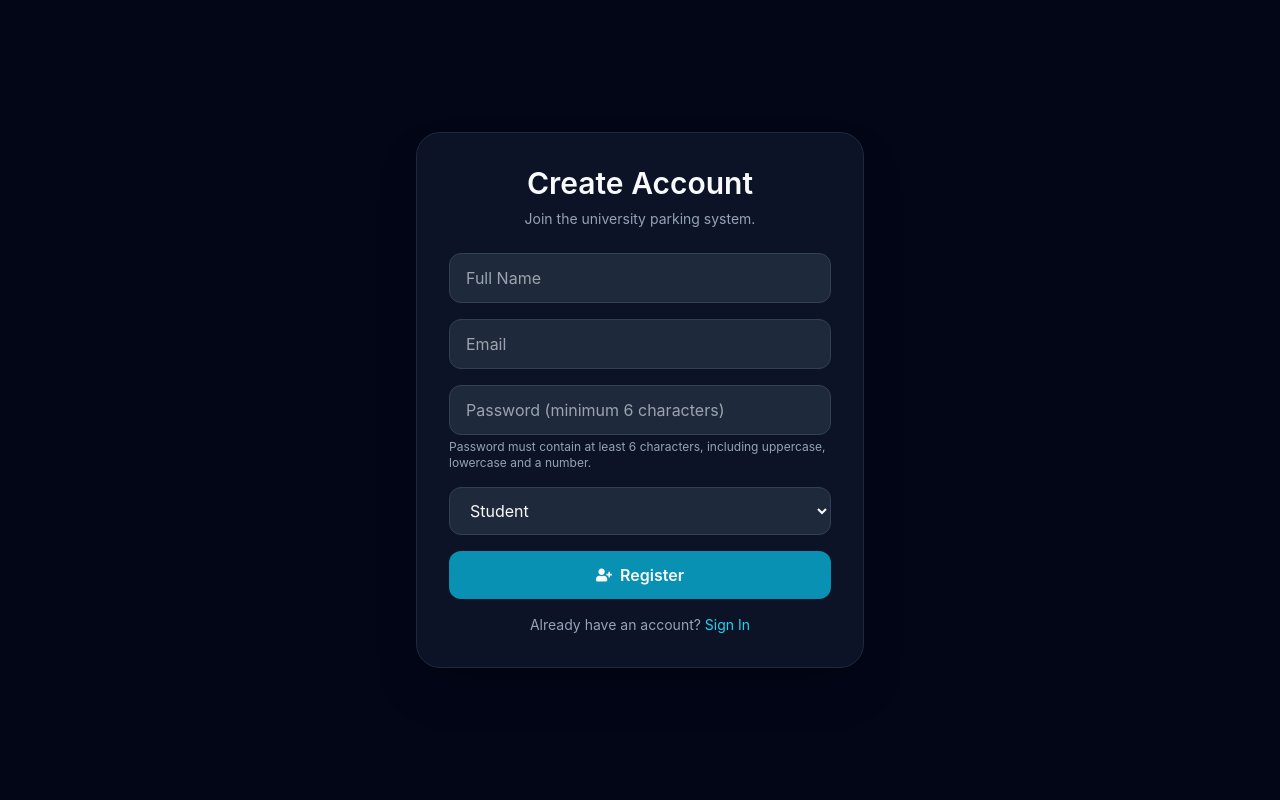
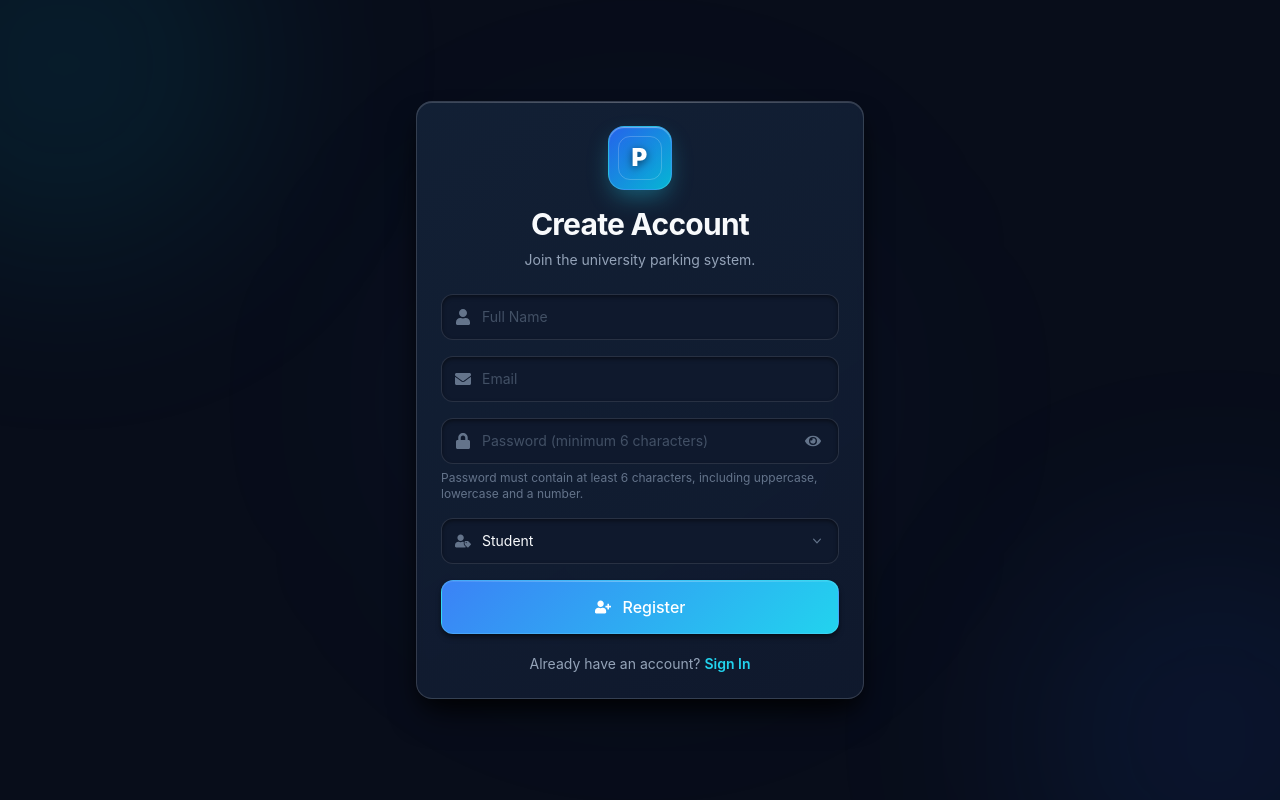
Before and after one commit to kpavith-dev/web-development-project, a React (Vite) app in the folder client/: page /register in a window 1280 px wide. Built offline with nearby package versions, Linux system fonts and the light colour scheme; no server answers.

Commit message:
feat(auth): implement premium 3D login and register pages

```diff
--- a/client/src/pages/LoginPage.jsx
+++ b/client/src/pages/LoginPage.jsx
@@ -1,11 +1,13 @@
 import { useState } from 'react';
 import { Link, useNavigate } from 'react-router-dom';
-import { FaSignInAlt } from 'react-icons/fa';
+import { FaSignInAlt, FaEnvelope, FaLock, FaEye, FaEyeSlash } from 'react-icons/fa';
 import { toast } from 'react-toastify';
 import { useAuth } from '../context/AuthContext';
+import { Card3D, Input, Button } from '../components';
 
 const LoginPage = () => {
   const [form, setForm] = useState({ email: '', password: '' });
+  const [showPassword, setShowPassword] = useState(false);
   const [submitting, setSubmitting] = useState(false);
   const navigate = useNavigate();
   const { login } = useAuth();
@@ -25,25 +27,84 @@ const LoginPage = () => {
   };
 
   return (
-    <div className="flex min-h-screen items-center justify-center bg-slate-950 px-4">
-      <div className="w-full max-w-md rounded-3xl border border-slate-800 bg-slate-900/80 p-8 shadow-2xl">
+    <div className="relative flex min-h-screen items-center justify-center overflow-hidden bg-[#080D1A] px-4 py-12">
+      {/* Ambient cyan and blue glow */}
+      <div className="pointer-events-none absolute -top-32 -left-32 h-96 w-96 rounded-full bg-cyan-500/10 blur-[100px]" />
+      <div className="pointer-events-none absolute -bottom-32 -right-32 h-96 w-96 rounded-full bg-blue-600/10 blur-[100px]" />
+      <div className="pointer-events-none absolute top-1/2 left-1/2 -translate-x-1/2 -translate-y-1/2 h-[450px] w-[450px] rounded-full bg-primary-600/5 blur-[120px]" />
+
+      <Card3D className="relative z-10 w-full max-w-md border-white/10 shadow-3d-lg" elevation="lg">
+        {/* 3D Parking Logo & Header */}
         <div className="mb-6 text-center">
-          <h1 className="text-3xl font-semibold">Welcome Back</h1>
-          <p className="mt-2 text-sm text-slate-400">Sign in to manage your parking reservations.</p>
+          <div className="mx-auto mb-4 flex h-16 w-16 items-center justify-center rounded-2xl bg-gradient-to-br from-blue-600 to-cyan-500 shadow-[0_10px_25px_-5px_rgba(34,211,238,0.4),inset_0_1px_1px_rgba(255,255,255,0.4)] border border-cyan-300/30">
+            <div className="flex h-11 w-11 items-center justify-center rounded-xl bg-canvas-deep/40 backdrop-blur-xs border border-white/20">
+              <span className="text-2xl font-black tracking-wider text-white drop-shadow-[0_2px_4px_rgba(0,0,0,0.6)]">
+                P
+              </span>
+            </div>
+          </div>
+          <h1 className="text-3xl font-bold tracking-tight text-text-main">Welcome Back</h1>
+          <p className="mt-2 text-sm text-text-secondary">Sign in to manage your parking reservations.</p>
         </div>
+
+        {/* Login Form */}
         <form onSubmit={handleSubmit} className="space-y-4">
-          <input type="email" required autoComplete="email" className="w-full rounded-xl border border-slate-700 bg-slate-800 px-4 py-3" placeholder="Email" value={form.email} onChange={(e) => setForm({ ...form, email: e.target.value })} />
-          <input type="password" required minLength="6" autoComplete="current-password" className="w-full rounded-xl border border-slate-700 bg-slate-800 px-4 py-3" placeholder="Password" value={form.password} onChange={(e) => setForm({ ...form, password: e.target.value })} />
-          <button disabled={submitting} className="flex w-full items-center justify-center gap-2 rounded-xl bg-cyan-600 px-4 py-3 font-semibold transition hover:bg-cyan-500 disabled:cursor-not-allowed disabled:opacity-60">
-            <FaSignInAlt />
-            {submitting ? 'Signing In...' : 'Sign In'}
-          </button>
+          <Input
+            type="email"
+            required
+            autoComplete="email"
+            placeholder="Email"
+            value={form.email}
+            onChange={(e) => setForm({ ...form, email: e.target.value })}
+            leftIcon={<FaEnvelope className="text-text-muted" />}
+          />
+          <Input
+            type={showPassword ? 'text' : 'password'}
+            required
+            minLength="6"
+            autoComplete="current-password"
+            placeholder="Password"
+            value={form.password}
+            onChange={(e) => setForm({ ...form, password: e.target.value })}
+            leftIcon={<FaLock className="text-text-muted" />}
+            rightElement={
+              <button
+                type="button"
+                onClick={() => setShowPassword((prev) => !prev)}
+                className="p-1 text-text-muted hover:text-text-main focus:outline-none transition-colors"
+                aria-label={showPassword ? 'Hide password' : 'Show password'}
+              >
+                {showPassword ? <FaEyeSlash className="h-4 w-4" /> : <FaEye className="h-4 w-4" />}
+              </button>
+            }
+          />
+          <Button
+            type="submit"
+            fullWidth
+            variant="primary"
+            size="lg"
+            disabled={submitting}
+            loading={submitting}
+            loadingText="Signing In..."
+            leftIcon={<FaSignInAlt />}
+          >
+            Sign In
+          </Button>
         </form>
-        <p className="mt-4 text-center text-sm text-slate-400">
-          Don&apos;t have an account? <Link className="text-cyan-400" to="/register">Register</Link>
+
+        {/* Footer Navigation */}
+        <p className="mt-5 text-center text-sm text-text-secondary">
+          Don&apos;t have an account?{' '}
+          <Link className="font-semibold text-cyan-400 hover:text-cyan-300 hover:underline transition-colors" to="/register">
+            Register
+          </Link>
         </p>
-        <p className="mt-3 text-center text-sm"><Link className="text-cyan-400" to="/forgot-password">Forgot password?</Link></p>
-      </div>
+        <p className="mt-3 text-center text-sm">
+          <Link className="font-medium text-cyan-400 hover:text-cyan-300 hover:underline transition-colors" to="/forgot-password">
+            Forgot password?
+          </Link>
+        </p>
+      </Card3D>
     </div>
   );
 };
--- a/client/src/pages/RegisterPage.jsx
+++ b/client/src/pages/RegisterPage.jsx
@@ -1,11 +1,13 @@
 import { useState } from 'react';
 import { Link, useNavigate } from 'react-router-dom';
-import { FaUserPlus } from 'react-icons/fa';
+import { FaUserPlus, FaUser, FaEnvelope, FaLock, FaEye, FaEyeSlash, FaUserTag } from 'react-icons/fa';
 import { toast } from 'react-toastify';
 import { useAuth } from '../context/AuthContext';
+import { Card3D, Input, Select, Button } from '../components';
 
 const RegisterPage = () => {
   const [form, setForm] = useState({ name: '', email: '', password: '', role: 'student' });
+  const [showPassword, setShowPassword] = useState(false);
   const [submitting, setSubmitting] = useState(false);
   const navigate = useNavigate();
   const { register } = useAuth();
@@ -36,33 +38,102 @@ const RegisterPage = () => {
   };
 
   return (
-    <div className="flex min-h-screen items-center justify-center bg-slate-950 px-4">
-      <div className="w-full max-w-md rounded-3xl border border-slate-800 bg-slate-900/80 p-8 shadow-2xl">
+    <div className="relative flex min-h-screen items-center justify-center overflow-hidden bg-[#080D1A] px-4 py-12">
+      {/* Ambient cyan and blue glow */}
+      <div className="pointer-events-none absolute -top-32 -left-32 h-96 w-96 rounded-full bg-cyan-500/10 blur-[100px]" />
+      <div className="pointer-events-none absolute -bottom-32 -right-32 h-96 w-96 rounded-full bg-blue-600/10 blur-[100px]" />
+      <div className="pointer-events-none absolute top-1/2 left-1/2 -translate-x-1/2 -translate-y-1/2 h-[450px] w-[450px] rounded-full bg-primary-600/5 blur-[120px]" />
+
+      <Card3D className="relative z-10 w-full max-w-md border-white/10 shadow-3d-lg" elevation="lg">
+        {/* Glowing Campus Parking Emblem & Header */}
         <div className="mb-6 text-center">
-          <h1 className="text-3xl font-semibold">Create Account</h1>
-          <p className="mt-2 text-sm text-slate-400">Join the university parking system.</p>
+          <div className="mx-auto mb-4 flex h-16 w-16 items-center justify-center rounded-2xl bg-gradient-to-br from-blue-600 to-cyan-500 shadow-[0_10px_25px_-5px_rgba(34,211,238,0.4),inset_0_1px_1px_rgba(255,255,255,0.4)] border border-cyan-300/30">
+            <div className="flex h-11 w-11 items-center justify-center rounded-xl bg-canvas-deep/40 backdrop-blur-xs border border-white/20">
+              <span className="text-2xl font-black tracking-wider text-white drop-shadow-[0_2px_4px_rgba(0,0,0,0.6)]">
+                P
+              </span>
+            </div>
+          </div>
+          <h1 className="text-3xl font-bold tracking-tight text-text-main">Create Account</h1>
+          <p className="mt-2 text-sm text-text-secondary">Join the university parking system.</p>
         </div>
+
+        {/* Registration Form */}
         <form onSubmit={handleSubmit} className="space-y-4">
-          <input required autoComplete="name" className="w-full rounded-xl border border-slate-700 bg-slate-800 px-4 py-3" placeholder="Full Name" value={form.name} onChange={(e) => setForm({ ...form, name: e.target.value })} />
-          <input type="email" required autoComplete="email" className="w-full rounded-xl border border-slate-700 bg-slate-800 px-4 py-3" placeholder="Email" value={form.email} onChange={(e) => setForm({ ...form, email: e.target.value })} />
+          <Input
+            required
+            autoComplete="name"
+            placeholder="Full Name"
+            value={form.name}
+            onChange={(e) => setForm({ ...form, name: e.target.value })}
+            leftIcon={<FaUser className="text-text-muted" />}
+          />
+          <Input
+            type="email"
+            required
+            autoComplete="email"
+            placeholder="Email"
+            value={form.email}
+            onChange={(e) => setForm({ ...form, email: e.target.value })}
+            leftIcon={<FaEnvelope className="text-text-muted" />}
+          />
           <div>
-            <input type="password" required minLength="6" autoComplete="new-password" className="w-full rounded-xl border border-slate-700 bg-slate-800 px-4 py-3" placeholder="Password (minimum 6 characters)" value={form.password} onChange={(e) => setForm({ ...form, password: e.target.value })} />
-            <p className="mt-1 text-xs text-slate-400">Password must contain at least 6 characters, including uppercase, lowercase and a number.</p>
+            <Input
+              type={showPassword ? 'text' : 'password'}
+              required
+              minLength="6"
+              autoComplete="new-password"
+              placeholder="Password (minimum 6 characters)"
+              value={form.password}
+              onChange={(e) => setForm({ ...form, password: e.target.value })}
+              leftIcon={<FaLock className="text-text-muted" />}
+              rightElement={
+                <button
+                  type="button"
+                  onClick={() => setShowPassword((prev) => !prev)}
+                  className="p-1 text-text-muted hover:text-text-main focus:outline-none transition-colors"
+                  aria-label={showPassword ? 'Hide password' : 'Show password'}
+                >
+                  {showPassword ? <FaEyeSlash className="h-4 w-4" /> : <FaEye className="h-4 w-4" />}
+                </button>
+              }
+            />
+            <p className="mt-1.5 text-xs text-text-muted">
+              Password must contain at least 6 characters, including uppercase, lowercase and a number.
+            </p>
           </div>
-          <select className="w-full rounded-xl border border-slate-700 bg-slate-800 px-4 py-3" value={form.role} onChange={(e) => setForm({ ...form, role: e.target.value })}>
-            <option value="student">Student</option>
-            <option value="staff">Staff</option>
-            <option value="lecturer">Lecturer</option>
-          </select>
-          <button disabled={submitting} className="flex w-full items-center justify-center gap-2 rounded-xl bg-cyan-600 px-4 py-3 font-semibold transition hover:bg-cyan-500 disabled:cursor-not-allowed disabled:opacity-60">
-            <FaUserPlus />
-            {submitting ? 'Creating Account...' : 'Register'}
-          </button>
+          <Select
+            value={form.role}
+            onChange={(e) => setForm({ ...form, role: e.target.value })}
+            leftIcon={<FaUserTag className="text-text-muted" />}
+            options={[
+              { value: 'student', label: 'Student' },
+              { value: 'staff', label: 'Staff' },
+              { value: 'lecturer', label: 'Lecturer' },
+            ]}
+          />
+          <Button
+            type="submit"
+            fullWidth
+            variant="primary"
+            size="lg"
+            disabled={submitting}
+            loading={submitting}
+            loadingText="Creating Account..."
+            leftIcon={<FaUserPlus />}
+          >
+            Register
+          </Button>
         </form>
-        <p className="mt-4 text-center text-sm text-slate-400">
-          Already have an account? <Link className="text-cyan-400" to="/login">Sign In</Link>
+
+        {/* Footer Navigation */}
+        <p className="mt-5 text-center text-sm text-text-secondary">
+          Already have an account?{' '}
+          <Link className="font-semibold text-cyan-400 hover:text-cyan-300 hover:underline transition-colors" to="/login">
+            Sign In
+          </Link>
         </p>
-      </div>
+      </Card3D>
     </div>
   );
 };
```
